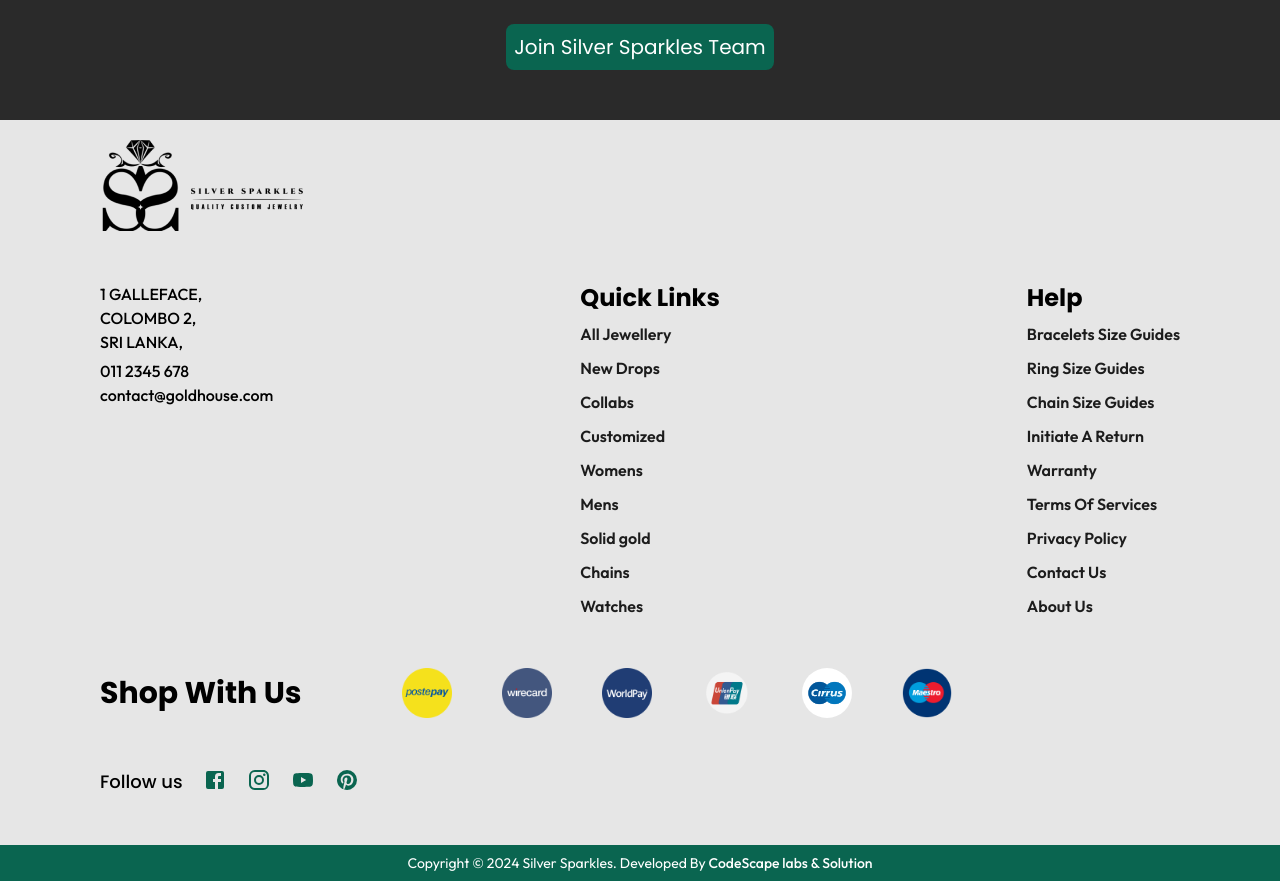
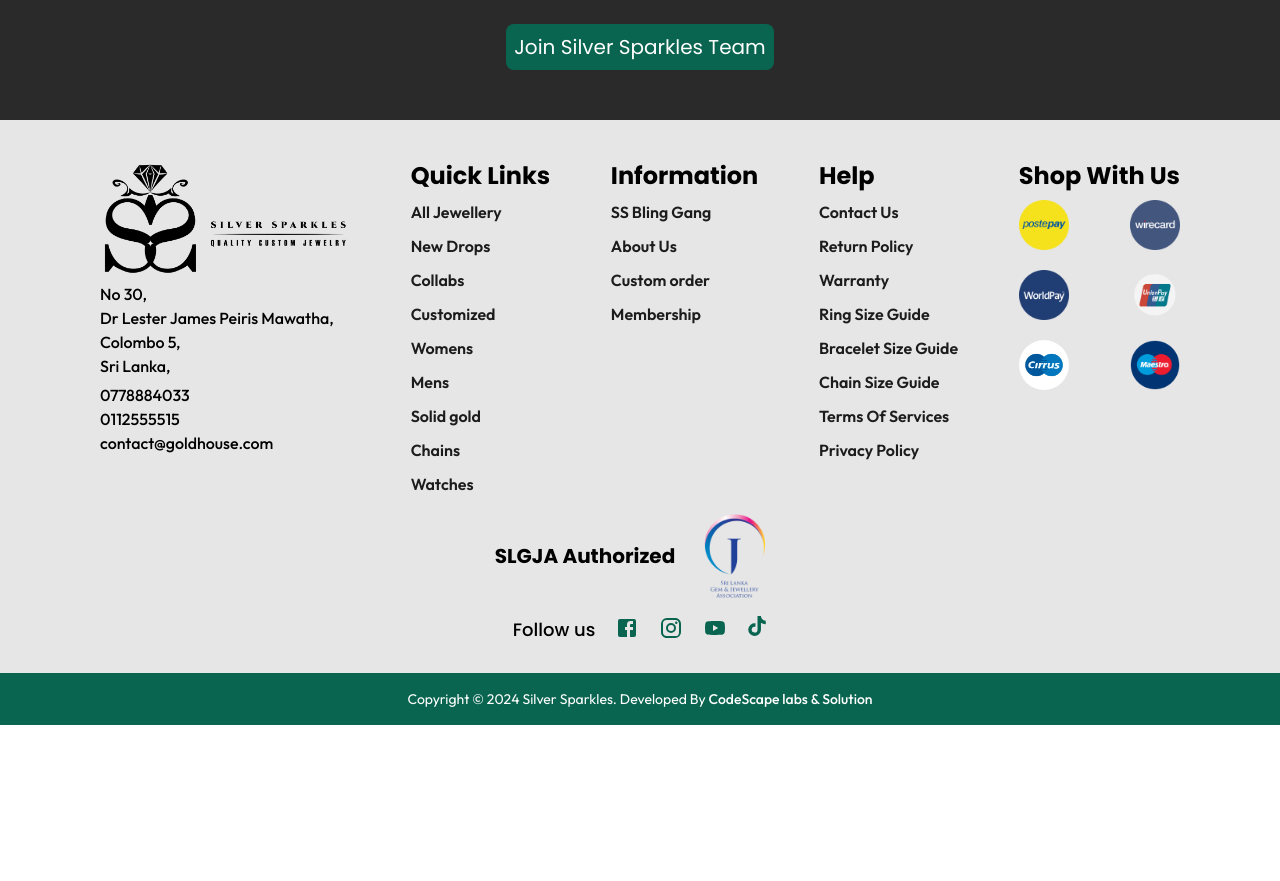
Before and after one commit to TiranChanuka/silversparkles.lk---frontend, a React (Vite) app: page / in a window 1280 px wide. Shown: the part 6324-7205 px from the top of the page. After the commit the page ends 7049 px from the top, so only its background shows below. Built offline with nearby package versions, Linux system fonts and the light colour scheme.

Commit message:
change footer

```diff
--- a/src/Components/Footer/Footer.jsx
+++ b/src/Components/Footer/Footer.jsx
@@ -9,39 +9,46 @@ import InstagramIcon from "@mui/icons-material/Instagram";
 import YouTubeIcon from "@mui/icons-material/YouTube";
 import PinterestIcon from "@mui/icons-material/Pinterest";
 import { Link, NavLink } from "react-router-dom";
-import LogoWhite from "../../assets/logoB.png";
+import LogoWhite from "../../assets/logo/logob.png";
+import JemLogo from "../../assets/logo/jemlogo.png"
+import { FaTiktok } from "react-icons/fa6";
+
 
 const Footer = () => {
   const currentYear = new Date().getFullYear();
   return (
-    <div className="footer">
+    <div className="footer pt-10">
       {/* contents */}
-      <div className="flex flex-col gap-[50px] ">
-        {/* section 1 */}
-        <div>
-          <div className="flex flex-col md:flex-row gap-[20px] items-center px-[100px] pt-[20px]">
-            <NavLink to={"/"} className="cursor-pointer">
-              <img src={LogoWhite} alt="Logo" className=" w-[100%]" />
-            </NavLink>
-          </div>
-        </div>
+      <div className="flex flex-col gap-[10px] ">
+
 
         {/* section 2 */}
 
 
         {/* section 2 */}
         <div className="flex flex-col md:flex-row gap-[40px] md:gap-0 items-center md:items-start text-center md:text-left  md:justify-between px-[100px]">
+
           {/*item 1  */}
           <div>
             <div className="Outfit flex flex-col text-black font-[500] gap-[5px]">
+              {/* section 1 */}
+              <div>
+                <div className="flex flex-col md:flex-row gap-[20px] items-center">
+                  <NavLink to={"/"} className="cursor-pointer">
+                    <img src={LogoWhite} width={250} alt="Logo" />
+                  </NavLink>
+                </div>
+              </div>
               <div className="flex flex-col">
-                <span>1 GALLEFACE,</span>
-                <span>COLOMBO 2,</span>
-                <span>SRI LANKA,</span>
+                <span>No 30,  </span>
+                <span>Dr Lester James Peiris Mawatha,</span>
+                <span>Colombo 5,</span>
+                <span>Sri Lanka,</span>
               </div>
 
               <div className="flex flex-col">
-                <span>011 2345 678</span>
+                <span>0778884033</span>
+                <span>0112555515</span>
                 <span>contact@goldhouse.com</span>
               </div>
             </div>
@@ -73,48 +80,86 @@ const Footer = () => {
             <div className="flex flex-col">
               {/* topic */}
               <h1 className="Poppins text-2xl font-bold text-black mb-2">
+                Information
+              </h1>
+              <div className="Outfit flex flex-col text-black gap-[10px]">
+                <span className="linkFooter">SS Bling Gang</span>
+                <Link to={"/about"} className="linkFooter">About Us</Link>
+                <span className="linkFooter">Custom order</span>
+                <span className="linkFooter">Membership</span>
+              </div>
+            </div>
+          </div>
+
+          {/* item 4 */}
+          <div>
+            <div className="flex flex-col">
+              {/* topic */}
+              <h1 className="Poppins text-2xl font-bold text-black mb-2">
                 Help
               </h1>
               <div className="Outfit flex flex-col text-black gap-[10px]">
-                <span className="linkFooter">Bracelets Size Guides</span>
-                <span className="linkFooter">Ring Size Guides</span>
-                <span className="linkFooter">Chain Size Guides</span>
-                <span className="linkFooter">Initiate A Return</span>
+                <Link to={"/contact-us"} className="linkFooter">
+                  Contact Us
+                </Link>
+                <span className="linkFooter">Return Policy</span>
                 <span className="linkFooter">Warranty</span>
+                <span className="linkFooter">Ring Size Guide</span>
+                <span className="linkFooter">Bracelet Size Guide </span>
+                <span className="linkFooter">Chain Size Guide</span>
                 <Link to={"/terms-of-services"} className="linkFooter">
                   Terms Of Services
                 </Link>
                 <Link to={"/privacy-policy"} className="linkFooter">
                   Privacy Policy
                 </Link>
-                <Link to={"/contact-us"} className="linkFooter">
-                  Contact Us
-                </Link>
-                <Link to={"/about"} className="linkFooter">About Us</Link>
+
+
               </div>
             </div>
           </div>
+
+          {/* item 4 */}
+          <div>
+            <div className="flex flex-col">
+              {/* topic */}
+              <h1 className="Poppins text-2xl font-bold text-black mb-2">
+                Shop With Us
+              </h1>
+              <div className="Outfit text-black  space-y-5">
+                <div className="flex justify-between">
+                  <img src={PostPay} alt="postpay" className="w-[50px]" />
+                  <img src={WireCard} alt="wirecard" className="w-[50px]" />
+                </div>
+                <div className="flex justify-between">
+                  <img src={Worldpay} alt="worldpay" className="w-[50px]" />
+                  <img src={Unionpay} alt="unionpay" className="w-[50px]" />
+                </div>
+                <div className="flex justify-between">
+                  <img src={Cr} alt="cr" className="w-[50px] bg-white rounded-full" />
+                  <img src={Maestro} alt="ma" className="w-[50px] rounded-full" />
+                </div>
+              </div>
+            </div>
+          </div>
+
+
+        </div>
+        {/* section 3 */}
+        <div className="flex flex-col md:flex-row items-center justify-center gap-[10px] px-[100px]">
+          {/* left */}
+          <div className="Poppins text-[20px] md:text-left text-center text-black font-[700]">
+            <h1>SLGJA Authorized </h1>
+          </div>
+          {/* right */}
+          <img src={JemLogo} alt="postpay" className="w-[100px]" />
         </div>
 
-        {/* section 3 */}
-        <div className="flex flex-col md:flex-row items-center gap-[100px] px-[100px]">
-          {/* left */}
-          <div className="Poppins text-[30px] md:text-left text-center text-black font-[700]">
-            <h1>Shop With Us</h1>
-          </div>
-          {/* right */}
-          <div className="flex gap-[50px] flex-wrap items-center justify-center">
-            <img src={PostPay} alt="postpay" className="w-[50px]" />
-            <img src={WireCard} alt="wirecard" className="w-[50px]" />
-            <img src={Worldpay} alt="worldpay" className="w-[50px]" />
-            <img src={Unionpay} alt="unionpay" className="w-[50px]" />
-            <img src={Cr} alt="cr" className="w-[50px] bg-white rounded-full" />
-            <img src={Maestro} alt="ma" className="w-[50px] rounded-full" />
-          </div>
-        </div>
 
-        {/* section 4 */}
-        <div className="flex flex-col md:flex-row px-[100px] gap-[20px] text-black">
+
+
+        {/* section 5 */}
+        <div className="flex flex-col md:flex-row px-[100px] gap-[20px] text-black justify-center">
           {/* left */}
           <div className="Poppins text-[18px] text-center md:text-left font-[500]">
             <h1>Follow us</h1>
@@ -124,12 +169,12 @@ const Footer = () => {
             <FacebookIcon />
             <InstagramIcon />
             <YouTubeIcon />
-            <PinterestIcon />
+            <FaTiktok size={20} />
           </div>
         </div>
 
-        {/* section 5 */}
-        <div className="Outfit bg-[#0a6550] p-2 flex text-white justify-center items-center text-sm">
+        {/* section 6 */}
+        <div className="Outfit bg-[#0a6550] p-4 flex text-white justify-center items-center text-sm mt-5">
           <div>
             Copyright © {currentYear} Silver Sparkles.
             Developed By{" "}
```
